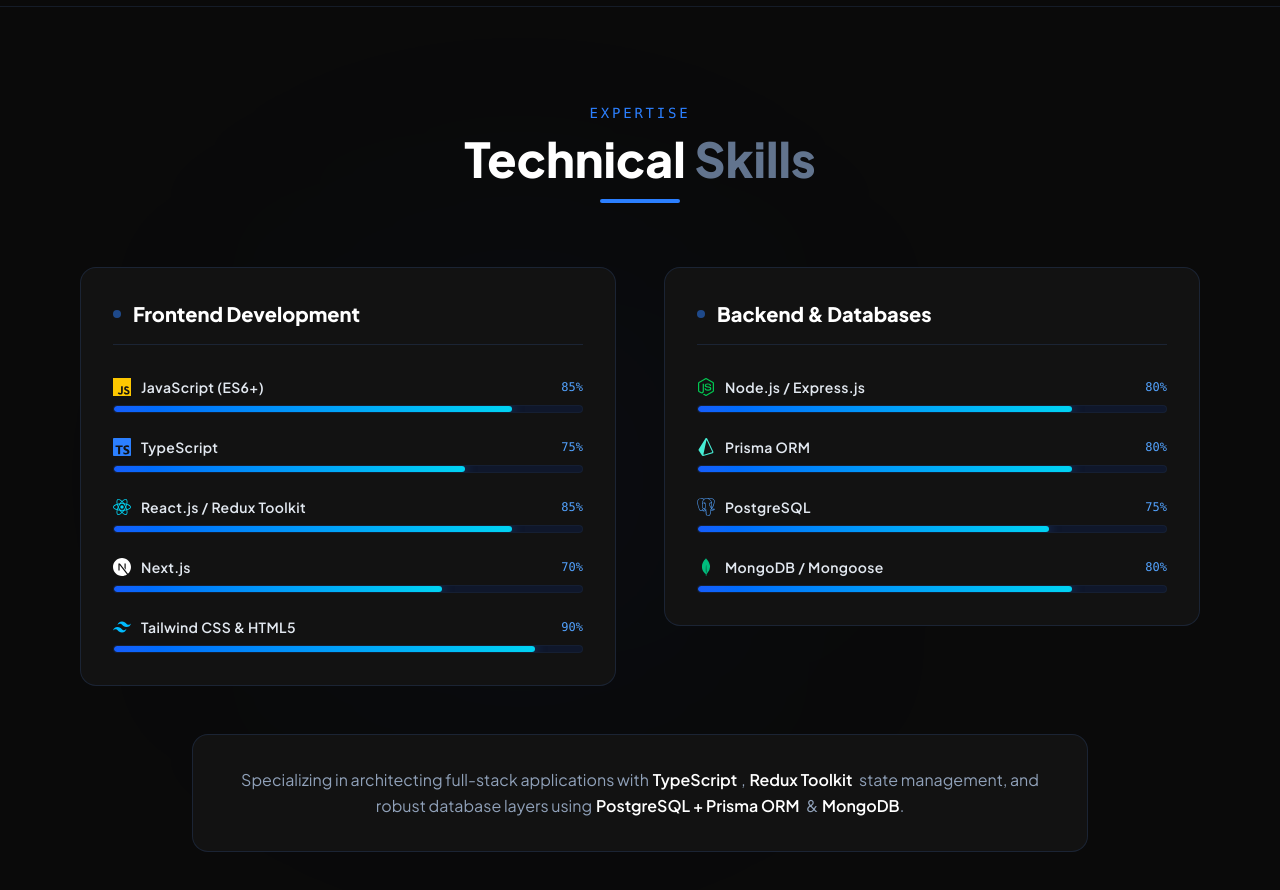
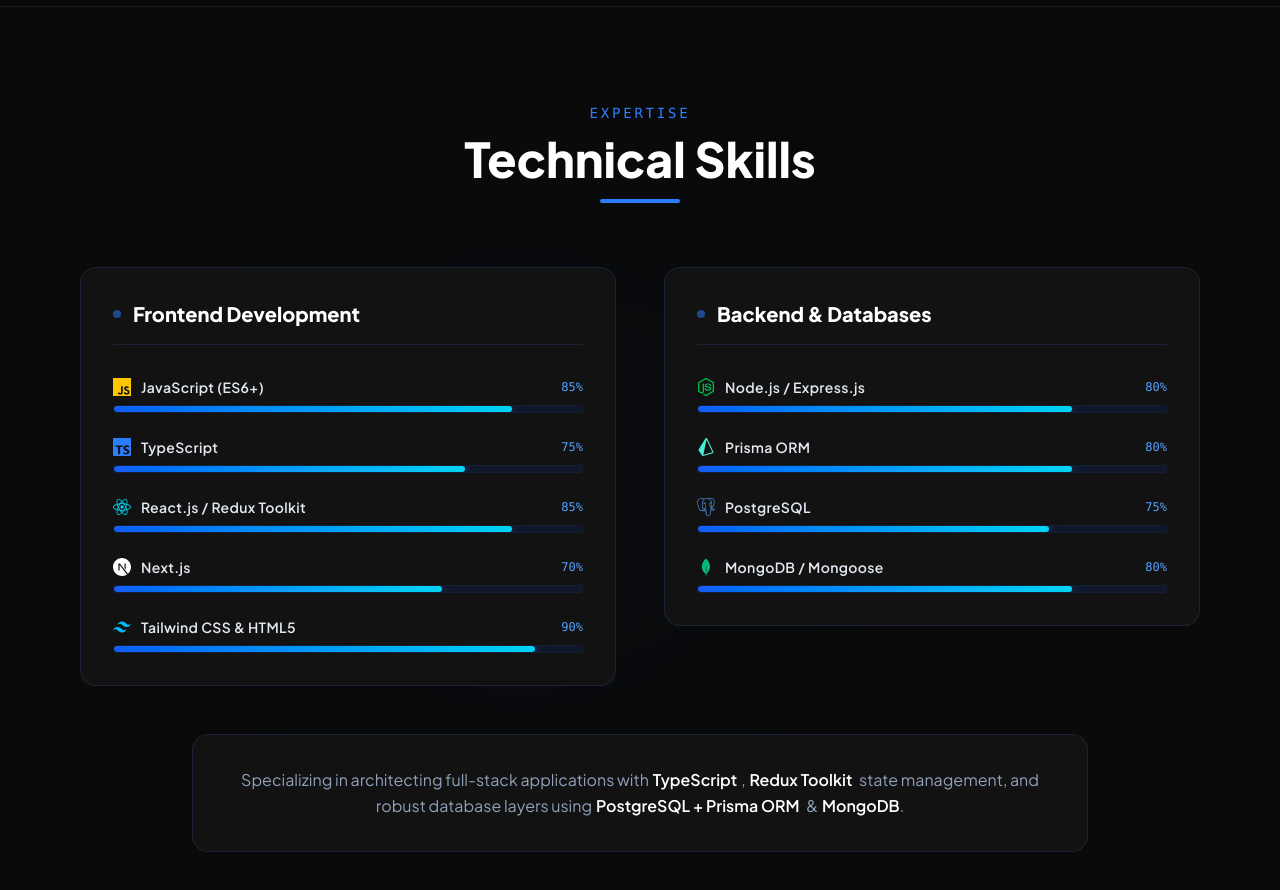
Before and after one commit to usamaanwr/portfolio, a React (Vite) app: page / in a window 1280 px wide. Shown: the part 2140-3030 px from the top of the page. Built offline with nearby package versions, Linux system fonts and the light colour scheme.

Commit message:
fix: remove unnecessary class from Skills component header span

```diff
--- a/src/components/Skills.jsx
+++ b/src/components/Skills.jsx
@@ -50,7 +50,7 @@
         <div className="text-center mb-16">
           <p className="text-blue-500 font-mono tracking-[0.2em] mb-3 text-sm uppercase">Expertise</p>
           <h2 className="text-4xl lg:text-5xl font-extrabold text-white">
-            Technical <span className="text-slate-500">Skills</span>
+            Technical <span>Skills</span>
           </h2>
           <div className="w-20 h-1 bg-blue-500 mx-auto mt-4 rounded-full"></div>
         </div>
```
